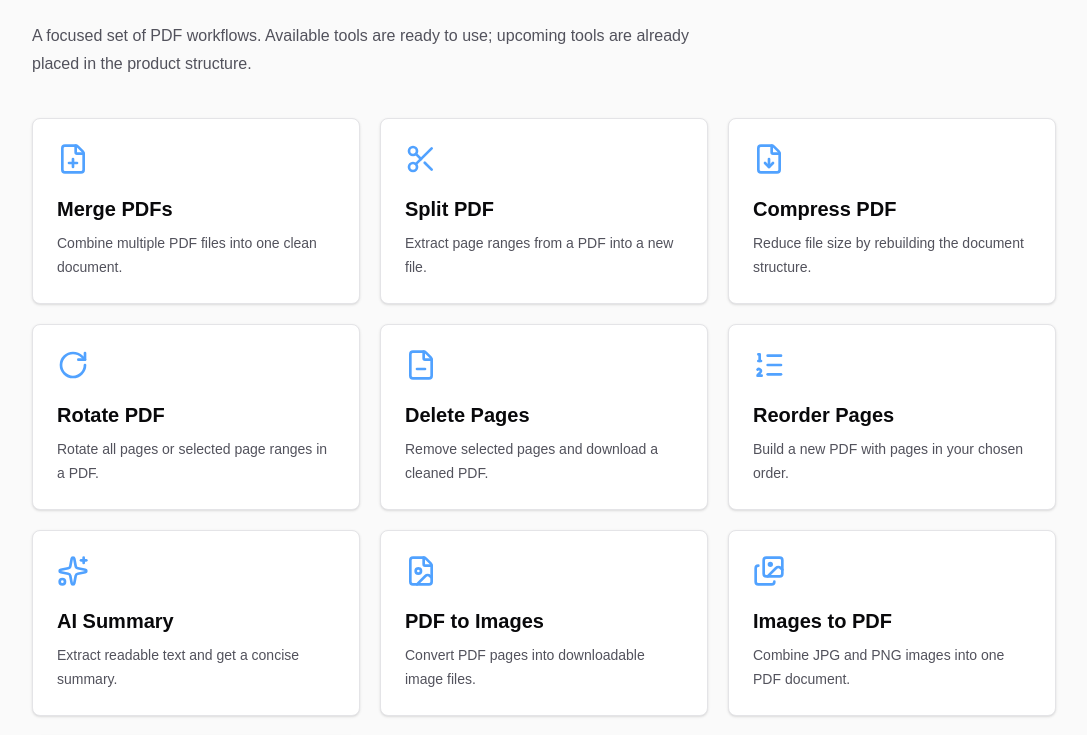
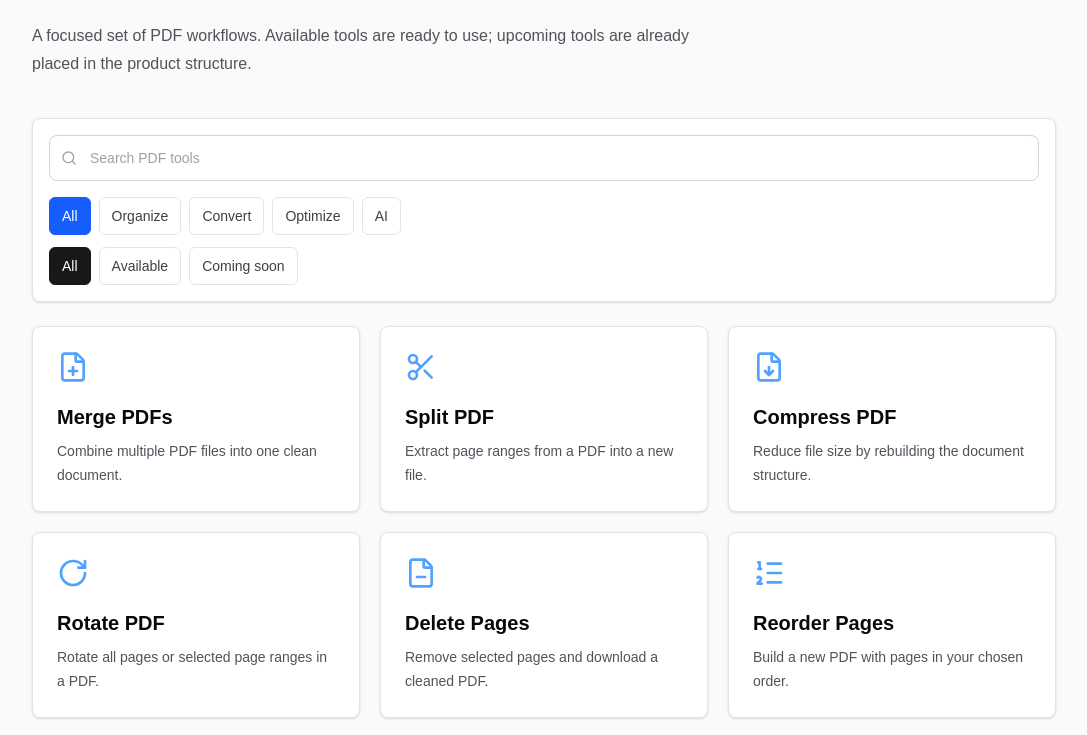
Before and after one commit to eliffisik/pdfly-tools, a Next.js app: page /tools in a window 1280 px wide. Shown: the part 195-930 px from the top of the page, without its empty margins (96-1183 px from the left). Built offline with nearby package versions, Linux system fonts and the light colour scheme.

Commit message:
Add searchable tools catalog

```diff
--- /dev/null
+++ b/app/components/ToolsCatalog.tsx
@@ -0,0 +1,98 @@
+"use client";
+
+import { Search } from "lucide-react";
+import { useMemo, useState } from "react";
+import { toolCategories, tools, type ToolCategory, type ToolStatus } from "@/app/lib/tools";
+import ToolCard from "./ToolCard";
+
+type StatusFilter = "all" | ToolStatus;
+
+const statusFilters: Array<{ label: string; value: StatusFilter }> = [
+  { label: "All", value: "all" },
+  { label: "Available", value: "available" },
+  { label: "Coming soon", value: "coming-soon" },
+];
+
+export default function ToolsCatalog() {
+  const [query, setQuery] = useState("");
+  const [category, setCategory] = useState<"All" | ToolCategory>("All");
+  const [status, setStatus] = useState<StatusFilter>("all");
+
+  const filteredTools = useMemo(() => {
+    const normalizedQuery = query.trim().toLowerCase();
+
+    return tools.filter((tool) => {
+      const matchesQuery =
+        !normalizedQuery ||
+        tool.title.toLowerCase().includes(normalizedQuery) ||
+        tool.description.toLowerCase().includes(normalizedQuery);
+      const matchesCategory = category === "All" || tool.category === category;
+      const matchesStatus = status === "all" || tool.status === status;
+
+      return matchesQuery && matchesCategory && matchesStatus;
+    });
+  }, [category, query, status]);
+
+  return (
+    <section className="mx-auto mt-10 max-w-5xl">
+      <div className="rounded-lg border border-zinc-200 bg-white p-4 shadow-sm dark:border-zinc-800 dark:bg-zinc-900">
+        <label className="relative block">
+          <Search className="pointer-events-none absolute left-3 top-1/2 h-4 w-4 -translate-y-1/2 text-zinc-400" />
+          <input
+            type="search"
+            value={query}
+            onChange={(event) => setQuery(event.target.value)}
+            placeholder="Search PDF tools"
+            className="w-full rounded-lg border border-zinc-300 bg-white py-3 pl-10 pr-4 text-sm text-zinc-900 outline-none transition placeholder:text-zinc-400 focus:border-blue-500 focus:ring-2 focus:ring-blue-100 dark:border-zinc-700 dark:bg-zinc-950 dark:text-zinc-100 dark:focus:ring-blue-950"
+          />
+        </label>
+
+        <div className="mt-4 flex flex-wrap gap-2">
+          {toolCategories.map((toolCategory) => (
+            <button
+              key={toolCategory}
+              type="button"
+              onClick={() => setCategory(toolCategory)}
+              className={`rounded-md border px-3 py-2 text-sm font-medium transition ${
+                category === toolCategory
+                  ? "border-blue-600 bg-blue-600 text-white"
+                  : "border-zinc-200 bg-white text-zinc-700 hover:border-blue-300 dark:border-zinc-700 dark:bg-zinc-950 dark:text-zinc-300"
+              }`}
+            >
+              {toolCategory}
+            </button>
+          ))}
+        </div>
+
+        <div className="mt-3 flex flex-wrap gap-2">
+          {statusFilters.map((filter) => (
+            <button
+              key={filter.value}
+              type="button"
+              onClick={() => setStatus(filter.value)}
+              className={`rounded-md border px-3 py-2 text-sm font-medium transition ${
+                status === filter.value
+                  ? "border-zinc-900 bg-zinc-900 text-white dark:border-white dark:bg-white dark:text-zinc-950"
+                  : "border-zinc-200 bg-white text-zinc-700 hover:border-blue-300 dark:border-zinc-700 dark:bg-zinc-950 dark:text-zinc-300"
+              }`}
+            >
+              {filter.label}
+            </button>
+          ))}
+        </div>
+      </div>
+
+      {filteredTools.length > 0 ? (
+        <div className="mt-6 grid gap-5 md:grid-cols-3">
+          {filteredTools.map((tool) => (
+            <ToolCard key={tool.href} tool={tool} />
+          ))}
+        </div>
+      ) : (
+        <div className="mt-6 rounded-lg border border-dashed border-zinc-300 bg-white p-8 text-center text-sm text-zinc-600 dark:border-zinc-700 dark:bg-zinc-900 dark:text-zinc-400">
+          No tools match your filters.
+        </div>
+      )}
+    </section>
+  );
+}
--- a/app/tools/page.tsx
+++ b/app/tools/page.tsx
@@ -1,5 +1,4 @@
-import ToolCard from "@/app/components/ToolCard";
-import { tools } from "@/app/lib/tools";
+import ToolsCatalog from "@/app/components/ToolsCatalog";
 
 export default function ToolsPage() {
   return (
@@ -15,11 +14,7 @@ export default function ToolsPage() {
         </p>
       </section>
 
-      <section className="mx-auto mt-10 grid max-w-5xl gap-5 md:grid-cols-3">
-        {tools.map((tool) => (
-          <ToolCard key={tool.href} tool={tool} />
-        ))}
-      </section>
+      <ToolsCatalog />
     </main>
   );
 }
```
